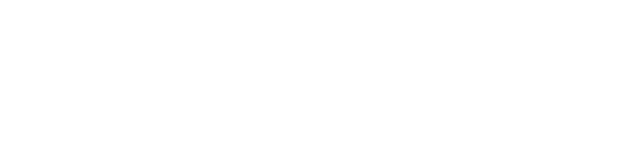
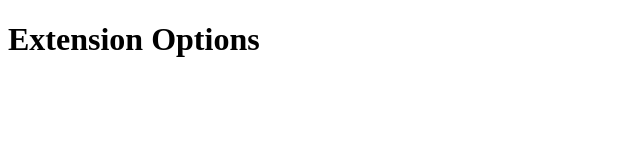
Before and after one commit to imkrishnasarathi/PleasantWeb, a browser extension: page options.html in a window 1280 px wide. Shown: the whole page, without its empty margins (0-640 px from the left). Drawn offline with Linux system fonts and the light colour scheme.

Commit message:
Update options.html

```diff
--- a/options.html
+++ b/options.html
@@ -6,6 +6,7 @@
   </head>
   <body>
     <div class="content">
+      <h1>Extension Options</h1>
     </div>
   </body>
 </html>
```
